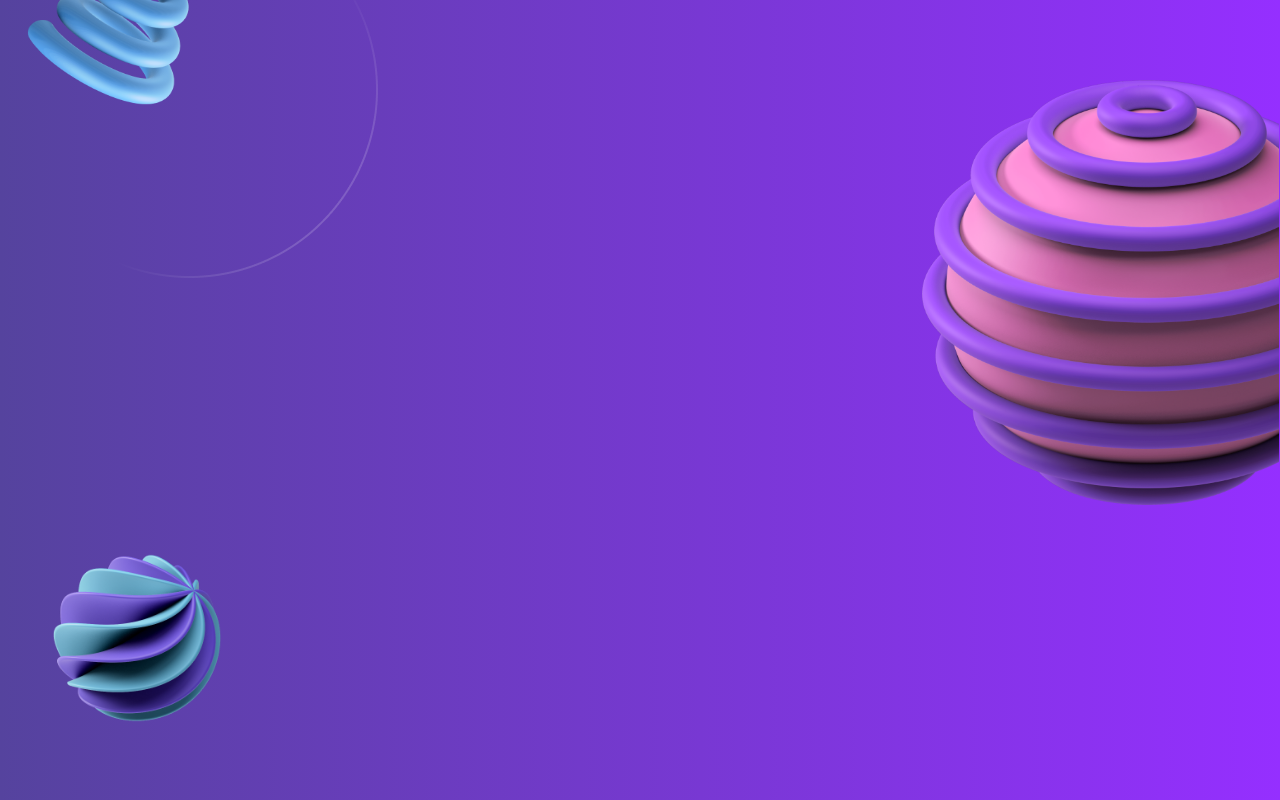
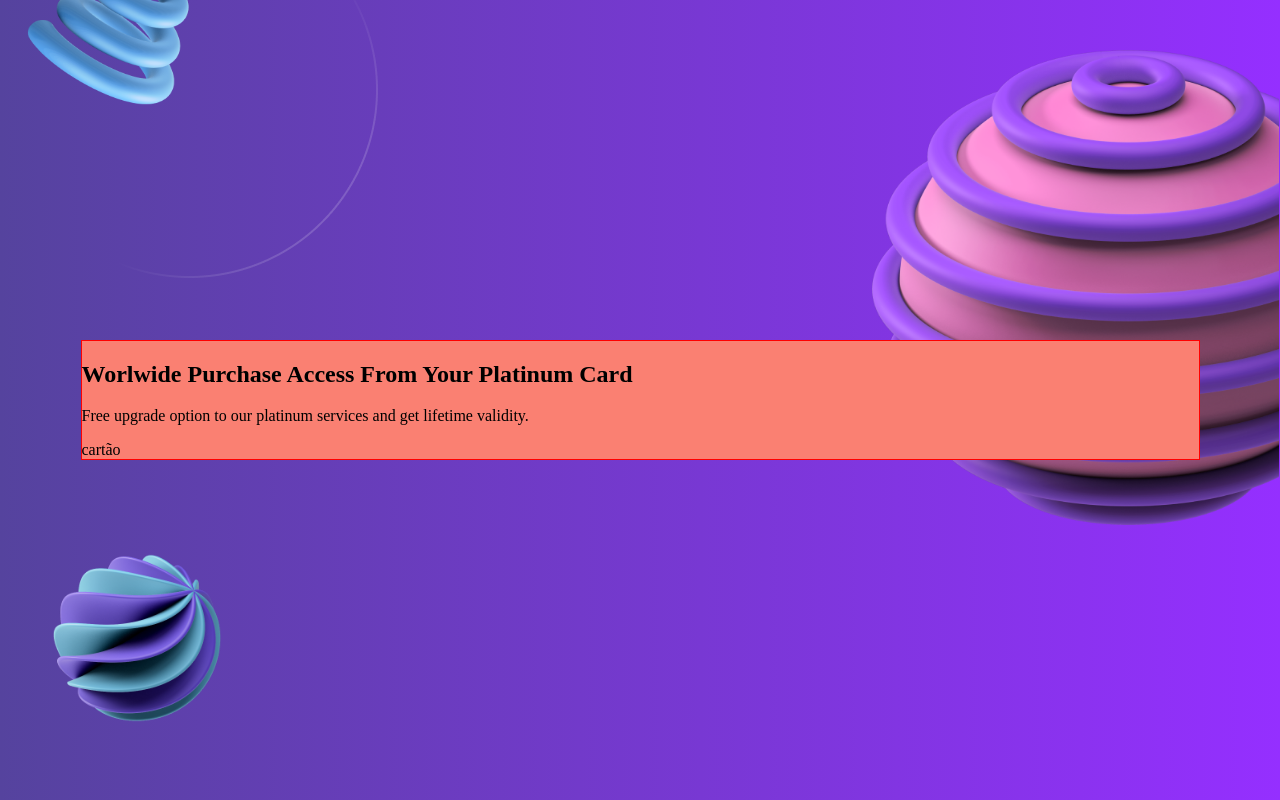
Before and after one commit to EdsonTomasDev/Glassmorphism, a plain HTML site: page index.html in a window 1280 px wide. Drawn offline with Linux system fonts and the light colour scheme.

Commit message:
posicionado a div class inf no centro

```diff
--- a/css/index.css
+++ b/css/index.css
@@ -12,6 +12,9 @@ body {
     background-image: url('../images/Ellipse.png');
     background-repeat: no-repeat;
     background-position-y:-100px;
+    display: flex;
+    align-items: center;
+    justify-content: center;
 
 }
 
@@ -35,11 +38,17 @@ body {
 
 #image-right{
     position: absolute;
-    Width: 357px;
-    Height: 425px;
-    top: 80px;
+    Width: 407px;
+    Height: 475px;
+    top: 50px;
     right: 1px;
+   }
 
+   .info{
+       width: 100%;
+       max-width: 1117px;
+       border: 1px solid red;
+       background-color: salmon;
+       z-index: 9;
 
-
-}
+   }
--- a/index.html
+++ b/index.html
@@ -13,6 +13,23 @@
         <img id="image-left-botton" src="/images/circle_small.png" alt="Circulo pequeno">
         <img id="image-right" src="/images/circle_big.png" alt="Circulo grande">
 
+            <section class="info">
+                <div class="info_title">
+                   <h1>
+                    Worlwide Purchase Access From Your Platinum Card
+                   </h1>
+                   <p>
+                    Free upgrade option to our platinum services and get lifetime validity.
+                   </p>
+                   <div class="info_submit">
+
+                   </div>
+                </div>
+                <div class="info_card">
+                    cartão
+                </div>
+            </section>
+
     </main>
 
 </body>
```
